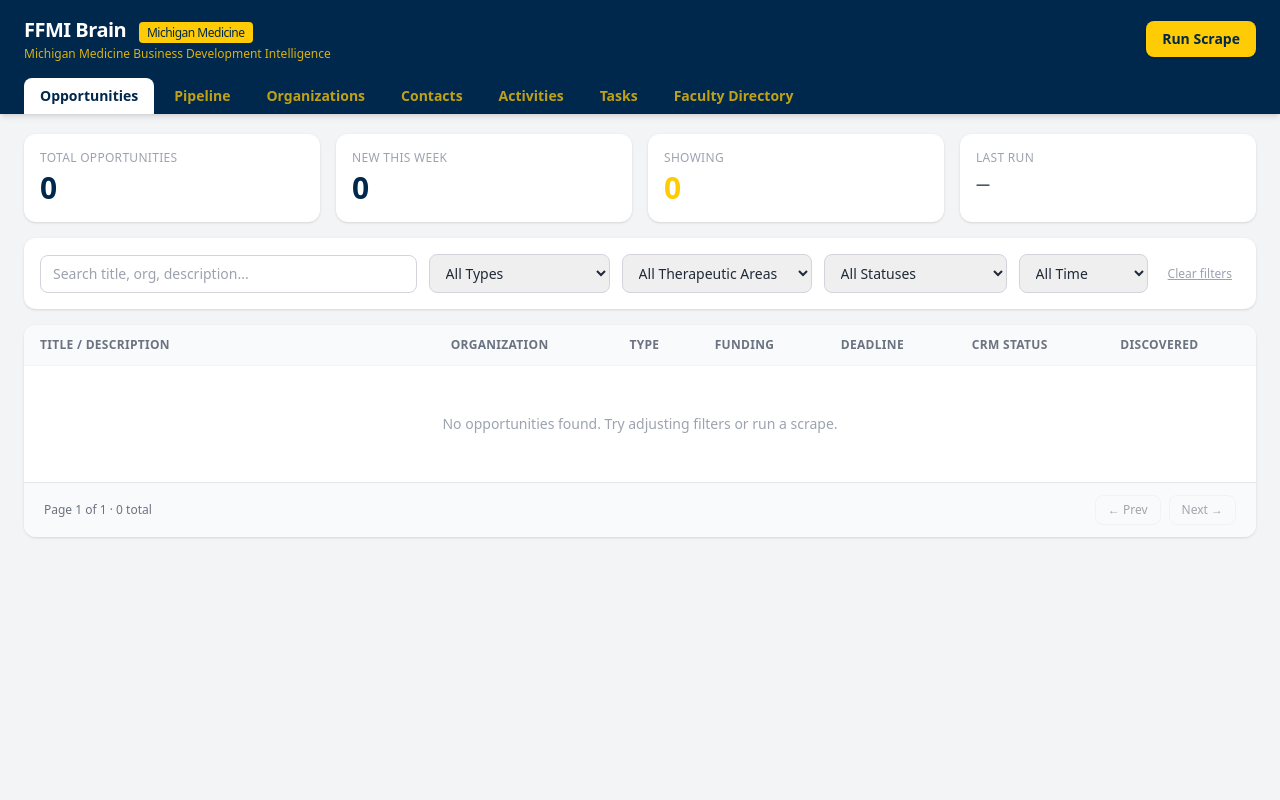
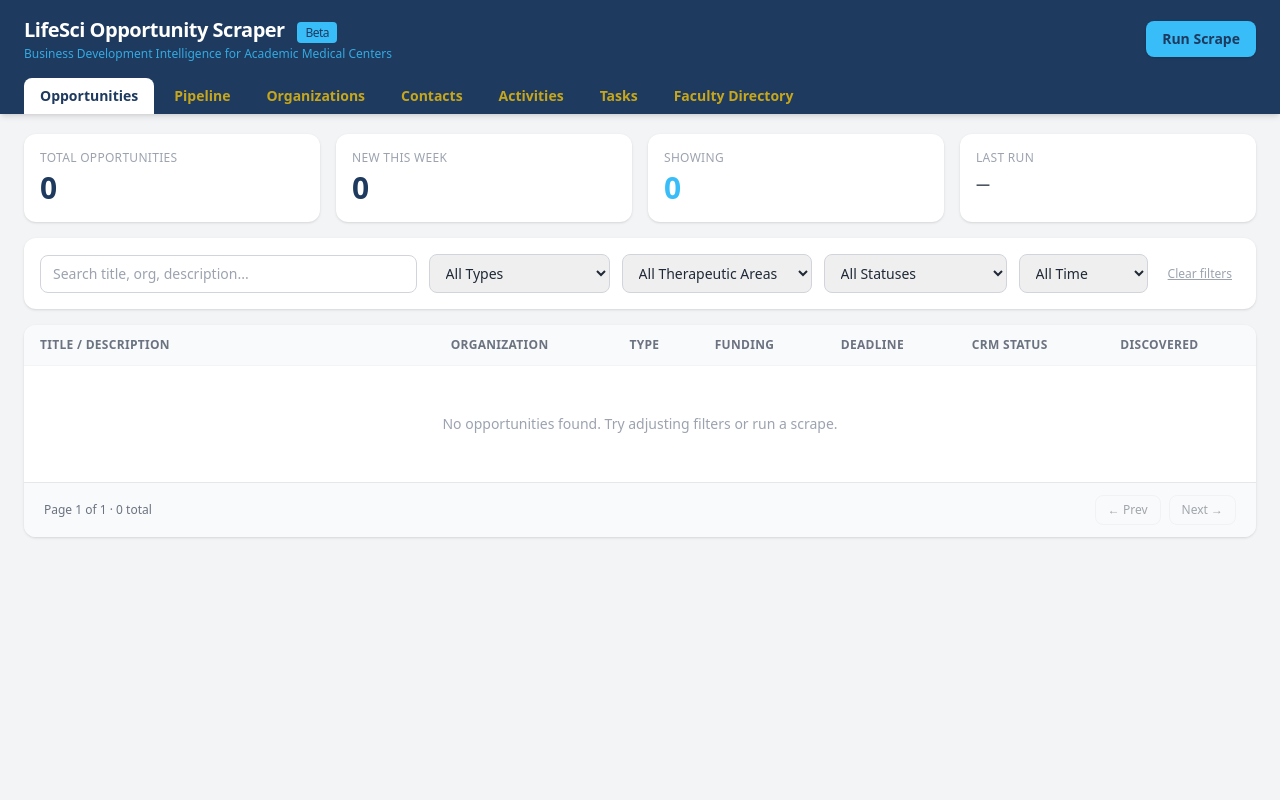
Before and after one commit to Jakeisaperson2/lifesci-opportunity-scraper, a FastAPI app: page / in a window 1280 px wide. Run offline with FastAPI, Linux system fonts and the light colour scheme; data that the repository does not hold is empty; some libraries are stand-ins or nearby versions.

Commit message:
refactor: replace institution-specific branding with neutral theme
Rename the app from its internal codename, swap the U-M color palette
for a neutral navy/sky theme, and generalize descriptive copy. The U-M
faculty scrapers remain as an example data source.

Co-Authored-By: Claude Opus 5.5 <noreply@anthropic.com>

```diff
--- a/api/app.py
+++ b/api/app.py
@@ -16,8 +16,8 @@ from api.routes.crm.tasks import router as tasks_router
 from api.routes.crm.pipeline import router as pipeline_router
 
 app = FastAPI(
-    title="FFMI Brain",
-    description="Internal BD intelligence and CRM platform for Michigan Medicine.",
+    title="LifeSci Opportunity Scraper",
+    description="Business-development intelligence and CRM platform for academic medical centers.",
     version="2.0.0",
 )
 
--- a/frontend/static/app.js
+++ b/frontend/static/app.js
@@ -1,4 +1,4 @@
-/* FFMI Brain — CRM + BD Intelligence Platform */
+/* LifeSci Opportunity Scraper — CRM + BD Intelligence Platform */
 
 // ---------------------------------------------------------------------------
 // Tab management
@@ -13,7 +13,7 @@ function showTab(name) {
     const btn = document.getElementById(`tabBtn${t.charAt(0).toUpperCase() + t.slice(1)}`);
     if (t === name) {
       btn.classList.add("bg-white");
-      btn.style.color = "#00274C";
+      btn.style.color = "#1E3A5F";
     } else {
       btn.classList.remove("bg-white");
       btn.style.color = "rgba(255,203,5,0.75)";
@@ -324,7 +324,7 @@ function renderPipelineStages(stages) {
   container.innerHTML = stages.map(s => {
     const isActive = pipelineFilterStatus === s.key;
     const border = isActive ? "border-2" : "border border-transparent";
-    const countColor = s.key === "awarded" ? "text-green-600" : s.key === "lost" ? "text-red-500" : "#00274C";
+    const countColor = s.key === "awarded" ? "text-green-600" : s.key === "lost" ? "text-red-500" : "#1E3A5F";
     return `
       <div onclick="filterPipelineByStage('${escHtml(s.key)}')"
         class="bg-white rounded-xl shadow p-3 cursor-pointer hover:shadow-md transition-shadow ${border} ${isActive ? 'border-blue-500' : ''}">
@@ -977,7 +977,7 @@ function showFacultyAlert(msg, type = "info") {
 async function triggerFacultyRefresh() {
   const btn = document.getElementById("facultyRefreshBtn");
   btn.disabled = true; btn.textContent = "Running...";
-  showFacultyAlert("Refreshing faculty — pulling NIH Reporter data then enriching from U-M Tableau dashboard. ~15 seconds.", "info");
+  showFacultyAlert("Refreshing faculty — pulling NIH Reporter data then enriching from the faculty Tableau dashboard. ~15 seconds.", "info");
   try {
     await apiFetch("/api/faculty/refresh", { method: "POST" });
     await sleep(18000);
--- a/frontend/templates/index.html
+++ b/frontend/templates/index.html
@@ -3,31 +3,31 @@
 <head>
   <meta charset="UTF-8" />
   <meta name="viewport" content="width=device-width, initial-scale=1.0" />
-  <title>FFMI Brain</title>
+  <title>LifeSci Opportunity Scraper</title>
   <script src="https://cdn.tailwindcss.com"></script>
   <style>
     .badge { @apply inline-block px-2 py-0.5 rounded text-xs font-medium; }
     .truncate-desc { display: -webkit-box; -webkit-line-clamp: 2; -webkit-box-orient: vertical; overflow: hidden; }
-    :root { --um-blue: #00274C; --um-maize: #FFCB05; }
+    :root { --brand-primary: #1E3A5F; --brand-accent: #38BDF8; }
   </style>
 </head>
 <body class="bg-gray-100 min-h-screen font-sans text-gray-800">
 
   <!-- Header -->
-  <header class="text-white shadow-md" style="background-color: #00274C;">
+  <header class="text-white shadow-md" style="background-color: #1E3A5F;">
     <div class="max-w-screen-xl mx-auto px-6 py-4 flex items-center justify-between">
       <div>
         <h1 class="text-xl font-bold tracking-tight">
-          FFMI Brain
-          <span class="ml-2 text-xs font-normal px-2 py-0.5 rounded" style="background-color: #FFCB05; color: #00274C;">Michigan Medicine</span>
+          LifeSci Opportunity Scraper
+          <span class="ml-2 text-xs font-normal px-2 py-0.5 rounded" style="background-color: #38BDF8; color: #1E3A5F;">Beta</span>
         </h1>
-        <p class="text-xs mt-0.5" style="color: #FFCB05; opacity: 0.85;">Michigan Medicine Business Development Intelligence</p>
+        <p class="text-xs mt-0.5" style="color: #38BDF8; opacity: 0.85;">Business Development Intelligence for Academic Medical Centers</p>
       </div>
       <div class="flex items-center gap-3">
-        <span id="scrapeStatus" class="text-xs hidden" style="color: #FFCB05;"></span>
+        <span id="scrapeStatus" class="text-xs hidden" style="color: #38BDF8;"></span>
         <button id="scrapeBtn"
           class="text-sm font-semibold px-4 py-2 rounded-lg shadow transition"
-          style="background-color: #FFCB05; color: #00274C;"
+          style="background-color: #38BDF8; color: #1E3A5F;"
           onmouseover="this.style.opacity='0.85'" onmouseout="this.style.opacity='1'">
           Run Scrape
         </button>
@@ -38,7 +38,7 @@
     <div class="max-w-screen-xl mx-auto px-6 flex gap-1 pb-0 overflow-x-auto">
       <button id="tabBtnOpportunities" onclick="showTab('opportunities')"
         class="tab-btn px-4 py-2 text-sm font-semibold rounded-t-lg transition bg-white whitespace-nowrap"
-        style="color: #00274C;">Opportunities</button>
+        style="color: #1E3A5F;">Opportunities</button>
       <button id="tabBtnPipeline" onclick="showTab('pipeline')"
         class="tab-btn px-4 py-2 text-sm font-semibold rounded-t-lg transition whitespace-nowrap"
         style="color: rgba(255,203,5,0.75);">Pipeline</button>
@@ -66,15 +66,15 @@
     <div class="max-w-screen-xl mx-auto px-6 mt-5 grid grid-cols-2 sm:grid-cols-4 gap-4">
       <div class="bg-white rounded-xl shadow p-4">
         <p class="text-xs text-gray-400 uppercase tracking-wide">Total Opportunities</p>
-        <p id="statTotal" class="text-3xl font-bold mt-1" style="color: #00274C;">—</p>
+        <p id="statTotal" class="text-3xl font-bold mt-1" style="color: #1E3A5F;">—</p>
       </div>
       <div class="bg-white rounded-xl shadow p-4">
         <p class="text-xs text-gray-400 uppercase tracking-wide">New This Week</p>
-        <p id="statWeek" class="text-3xl font-bold mt-1" style="color: #00274C;">—</p>
+        <p id="statWeek" class="text-3xl font-bold mt-1" style="color: #1E3A5F;">—</p>
       </div>
       <div class="bg-white rounded-xl shadow p-4">
         <p class="text-xs text-gray-400 uppercase tracking-wide">Showing</p>
-        <p id="statShowing" class="text-3xl font-bold mt-1" style="color: #FFCB05;">—</p>
+        <p id="statShowing" class="text-3xl font-bold mt-1" style="color: #38BDF8;">—</p>
       </div>
       <div class="bg-white rounded-xl shadow p-4">
         <p class="text-xs text-gray-400 uppercase tracking-wide">Last Run</p>
@@ -170,7 +170,7 @@
   <div id="tab-pipeline" class="hidden">
     <div class="max-w-screen-xl mx-auto px-6 mt-5">
       <div class="flex items-center justify-between mb-4">
-        <h2 class="text-lg font-bold" style="color: #00274C;">BD Pipeline</h2>
+        <h2 class="text-lg font-bold" style="color: #1E3A5F;">BD Pipeline</h2>
         <p class="text-xs text-gray-400">Click a stage to filter the table below</p>
       </div>
 
@@ -182,7 +182,7 @@
       <!-- Filtered opportunities table for selected stage -->
       <div class="bg-white rounded-xl shadow overflow-hidden">
         <div class="px-5 py-3 border-b flex items-center justify-between">
-          <span id="pipelineTableTitle" class="text-sm font-semibold" style="color: #00274C;">All Active Opportunities</span>
+          <span id="pipelineTableTitle" class="text-sm font-semibold" style="color: #1E3A5F;">All Active Opportunities</span>
           <button id="pipelineClearFilter" class="text-xs text-gray-400 hover:text-gray-600 underline hidden">Clear stage filter</button>
         </div>
         <div class="overflow-x-auto">
@@ -219,11 +219,11 @@
     <div class="max-w-screen-xl mx-auto px-6 mt-5">
       <div class="flex items-center justify-between mb-4">
         <div>
-          <h2 class="text-lg font-bold" style="color: #00274C;">Organizations</h2>
+          <h2 class="text-lg font-bold" style="color: #1E3A5F;">Organizations</h2>
           <p id="orgStatTotal" class="text-xs text-gray-400 mt-0.5">— organizations</p>
         </div>
         <button onclick="openOrgModal()" class="text-sm font-semibold px-4 py-2 rounded-lg shadow transition"
-          style="background-color: #00274C; color: white;"
+          style="background-color: #1E3A5F; color: white;"
           onmouseover="this.style.opacity='0.85'" onmouseout="this.style.opacity='1'">
           + New Organization
         </button>
@@ -279,11 +279,11 @@
     <div class="max-w-screen-xl mx-auto px-6 mt-5">
       <div class="flex items-center justify-between mb-4">
         <div>
-          <h2 class="text-lg font-bold" style="color: #00274C;">Contacts</h2>
+          <h2 class="text-lg font-bold" style="color: #1E3A5F;">Contacts</h2>
           <p id="contactStatTotal" class="text-xs text-gray-400 mt-0.5">— contacts</p>
         </div>
         <button onclick="openContactModal()" class="text-sm font-semibold px-4 py-2 rounded-lg shadow transition"
-          style="background-color: #00274C; color: white;"
+          style="background-color: #1E3A5F; color: white;"
           onmouseover="this.style.opacity='0.85'" onmouseout="this.style.opacity='1'">
           + New Contact
         </button>
@@ -331,11 +331,11 @@
     <div class="max-w-screen-xl mx-auto px-6 mt-5">
       <div class="flex items-center justify-between mb-4">
         <div>
-          <h2 class="text-lg font-bold" style="color: #00274C;">Activity Log</h2>
+          <h2 class="text-lg font-bold" style="color: #1E3A5F;">Activity Log</h2>
           <p id="activityStatTotal" class="text-xs text-gray-400 mt-0.5">— activities</p>
         </div>
         <button onclick="openActivityModal()" class="text-sm font-semibold px-4 py-2 rounded-lg shadow transition"
-          style="background-color: #00274C; color: white;"
+          style="background-color: #1E3A5F; color: white;"
           onmouseover="this.style.opacity='0.85'" onmouseout="this.style.opacity='1'">
           + Log Activity
         </button>
@@ -391,11 +391,11 @@
     <div class="max-w-screen-xl mx-auto px-6 mt-5">
       <div class="flex items-center justify-between mb-4">
         <div>
-          <h2 class="text-lg font-bold" style="color: #00274C;">Tasks</h2>
+          <h2 class="text-lg font-bold" style="color: #1E3A5F;">Tasks</h2>
           <p id="taskStatTotal" class="text-xs text-gray-400 mt-0.5">— tasks</p>
         </div>
         <button onclick="openTaskModal()" class="text-sm font-semibold px-4 py-2 rounded-lg shadow transition"
-          style="background-color: #00274C; color: white;"
+          style="background-color: #1E3A5F; color: white;"
           onmouseover="this.style.opacity='0.85'" onmouseout="this.style.opacity='1'">
           + New Task
         </button>
@@ -454,20 +454,20 @@
     <div class="max-w-screen-xl mx-auto px-6 mt-5 grid grid-cols-2 sm:grid-cols-3 gap-4">
       <div class="bg-white rounded-xl shadow p-4">
         <p class="text-xs text-gray-400 uppercase tracking-wide">Total Faculty</p>
-        <p id="facultyStatTotal" class="text-3xl font-bold mt-1" style="color: #00274C;">—</p>
+        <p id="facultyStatTotal" class="text-3xl font-bold mt-1" style="color: #1E3A5F;">—</p>
       </div>
       <div class="bg-white rounded-xl shadow p-4">
         <p class="text-xs text-gray-400 uppercase tracking-wide">Showing</p>
-        <p id="facultyStatShowing" class="text-3xl font-bold mt-1" style="color: #FFCB05;">—</p>
+        <p id="facultyStatShowing" class="text-3xl font-bold mt-1" style="color: #38BDF8;">—</p>
       </div>
       <div class="bg-white rounded-xl shadow p-4 flex items-center justify-between">
         <div>
-          <p class="text-xs text-gray-400 uppercase tracking-wide">Michigan Medicine</p>
-          <p class="text-sm font-semibold text-gray-600 mt-1">researchers.umich.edu</p>
+          <p class="text-xs text-gray-400 uppercase tracking-wide">Example data source</p>
+          <p class="text-sm font-semibold text-gray-600 mt-1">NIH RePORTER + U-M</p>
         </div>
         <button id="facultyRefreshBtn"
           class="text-xs font-semibold px-3 py-2 rounded-lg shadow transition"
-          style="background-color: #FFCB05; color: #00274C;"
+          style="background-color: #38BDF8; color: #1E3A5F;"
           onmouseover="this.style.opacity='0.85'" onmouseout="this.style.opacity='1'">
           Refresh Faculty
         </button>
@@ -505,7 +505,7 @@
               </tr>
             </thead>
             <tbody id="facultyTableBody" class="divide-y divide-gray-50">
-              <tr><td colspan="6" class="px-4 py-12 text-center text-gray-400">Click "Refresh Faculty" to load the Michigan Medicine directory.</td></tr>
+              <tr><td colspan="6" class="px-4 py-12 text-center text-gray-400">Click "Refresh Faculty" to load the faculty directory.</td></tr>
             </tbody>
           </table>
         </div>
@@ -525,13 +525,13 @@
   <div id="modalOverlay" class="fixed inset-0 bg-black bg-opacity-50 z-50 hidden items-center justify-center" style="display:none;">
     <div id="modalBox" class="bg-white rounded-xl shadow-2xl w-full max-w-lg mx-4" style="max-height:90vh;overflow-y:auto;">
       <div class="px-6 py-4 border-b flex items-center justify-between sticky top-0 bg-white rounded-t-xl z-10">
-        <h2 id="modalTitle" class="text-base font-semibold" style="color: #00274C;"></h2>
+        <h2 id="modalTitle" class="text-base font-semibold" style="color: #1E3A5F;"></h2>
         <button onclick="closeModal()" class="text-gray-400 hover:text-gray-600 text-2xl leading-none">&times;</button>
       </div>
       <div id="modalBody" class="px-6 py-4"></div>
       <div class="px-6 py-4 border-t flex gap-3 justify-end bg-gray-50 rounded-b-xl">
         <button onclick="closeModal()" class="px-4 py-2 border border-gray-300 rounded-lg text-sm hover:bg-gray-100">Cancel</button>
-        <button id="modalSaveBtn" class="px-4 py-2 rounded-lg text-sm font-semibold text-white" style="background-color: #00274C;">Save</button>
+        <button id="modalSaveBtn" class="px-4 py-2 rounded-lg text-sm font-semibold text-white" style="background-color: #1E3A5F;">Save</button>
       </div>
     </div>
   </div>
```
Also changed, not shown: CLAUDE.md (+5 -5 lines).
